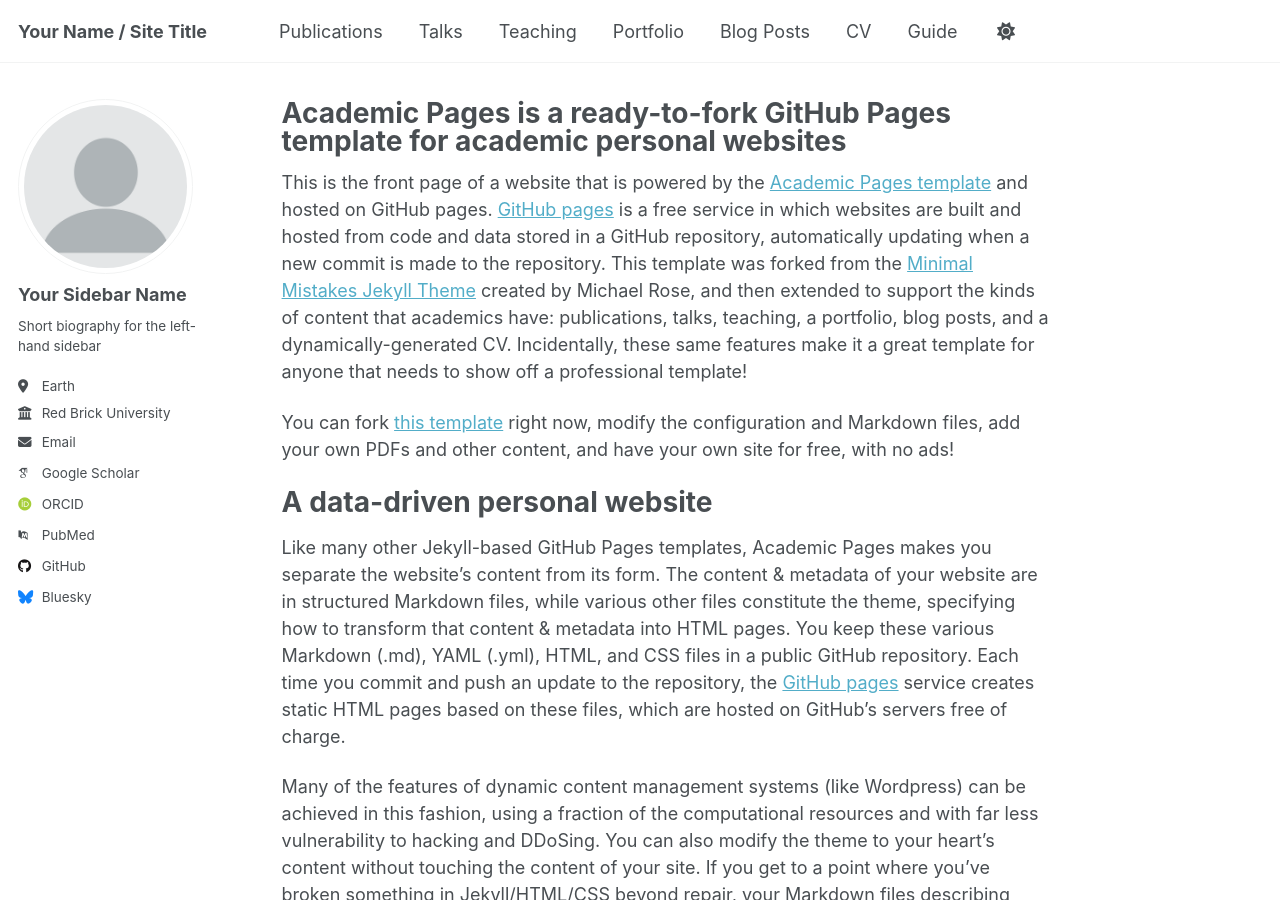
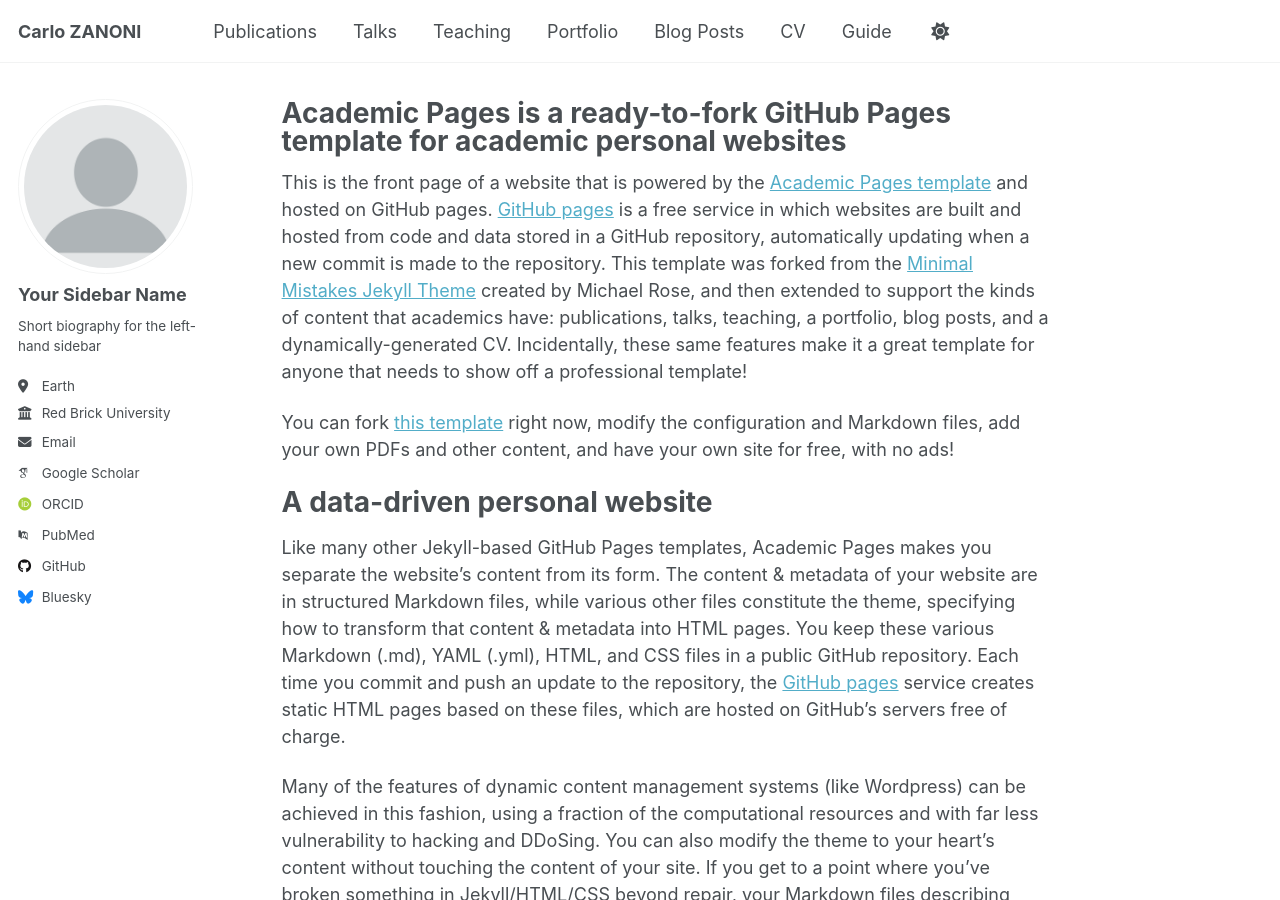
Before and after one commit to carlozanoni/carlozanoni.github.io, a Jekyll site: the page built from _pages/about.md, in a window 1280 px wide and 900 px high. Built offline with Jekyll 4.4.1, drawn with Linux system fonts in a browser that asks for light colours; some web fonts are replaced; a script that is not in the unit is left out.

Commit message:
Update _config.yml

```diff
--- a/_config.yml
+++ b/_config.yml
@@ -9,13 +9,13 @@
 # Basic Site Settings
 locale                   : "en-US"
 site_theme               : "default" # Currently available options are "default", "air"
-title                    : "Your Name / Site Title"
+title                    : "Carlo ZANONI"
 title_separator          : "-"
 name                     : &name "Your Name"
 description              : &description "personal description"
-url                      : https://academicpages.github.io # the base hostname & protocol for your site e.g. "https://[your GitHub username].github.io" or if you already have some other page hosted on Github then use "https://[your GitHub username].github.io/[Your Repo Name]"
+url                      : https://carlozanonis.github.io # the base hostname & protocol for your site e.g. "https://[your GitHub username].github.io" or if you already have some other page hosted on Github then use "https://[your GitHub username].github.io/[Your Repo Name]"
 baseurl                  : "" # the subpath of your site, e.g. "/blog"
-repository               : "academicpages/academicpages.github.io"
+repository               : "academicpages/carlozanoni.github.io"
 
 # Site Author - The following control what appear as part of the author content on the side bar.
 #               If a field is blank the icon and link will not appear, otherwise it will be shown.
```
